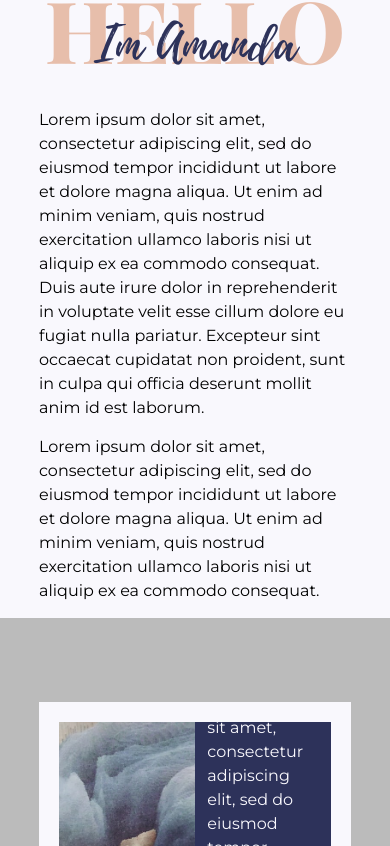
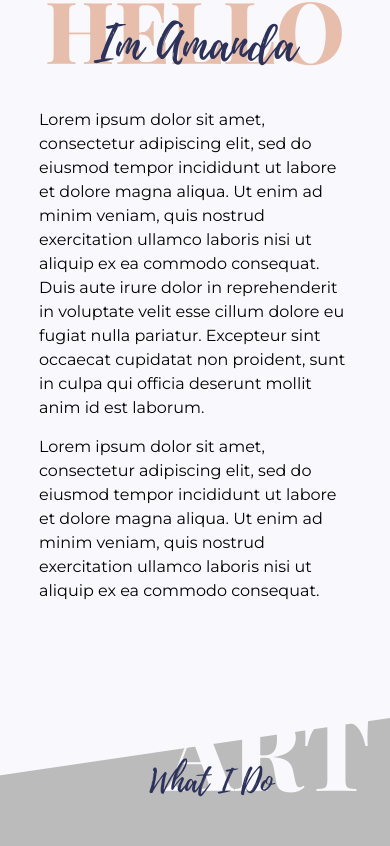
Before and after one commit to matthew-woodington/amanda-portfolio-v1, a React (Vite) app: page / in a window 390 px wide. Shown: the part 1154-2000 px from the top of the page. Built offline with nearby package versions, Linux system fonts and the light colour scheme.

Commit message:
art section graphics

```diff
--- a/src/App.jsx
+++ b/src/App.jsx
@@ -10,7 +10,7 @@ function App() {
 
   return (
     <div className="app">
-      <TopScroll />
+      {/* <TopScroll /> */}
       <Header />
       <div className="main-page">
         <Home />
--- a/src/Pages/About/about.css
+++ b/src/Pages/About/about.css
@@ -9,6 +9,7 @@
 .about.mobile {
   flex-direction: column;
   margin-top: 90px;
+  margin-bottom: 100px;
 }
 
 .about-media {
--- a/src/Pages/Art/Art.css
+++ b/src/Pages/Art/Art.css
@@ -1,4 +1,141 @@
 .art {
+  min-height: 100vh;
+  background-color: var(--grey1);
+}
+
+.art-intro, .art-outro {
+  width: 100%;
+  height: 130px;
+  background-color: var(--bg-white);
+  position: relative;
+}
+
+.intro-title {
+  font-family: var(--display);
+  font-size: 150px;
+  line-height: 100px;
+  font-weight: 800;
+  text-transform: uppercase;
+  color: var(--bg-white);
+
+  position: absolute;
+  right: 10%;
+  top: 0;
+}
+
+.intro-subtitle {
+  font-family: var(--cursive);
+  font-size: 60px;
+  line-height: 60px;
+  color: var(--bg-dark);
+
+  position: absolute;
+  right: 20%;
+  bottom: 0;
+}
+
+/** shapes **/
+
+.top-divider {
+  position: absolute;
+  bottom: 0;
+  left: 0;
+  width: 100%;
+  overflow: hidden;
+  line-height: 0;
+  transform: rotate(180deg);
+}
+
+.top-divider svg {
+  position: relative;
+  display: block;
+  width: calc(120% + 1.3px);
+  height: 130px;
+  transform: rotateY(180deg);
+}
+
+.top-divider .shape-fill {
+  fill: var(--grey1);
+}
+
+.bottom-divider {
+  position: absolute;
+  top: 0;
+  left: 0;
+  width: 100%;
+  overflow: hidden;
+  line-height: 0;
+}
+
+.bottom-divider svg {
+  position: relative;
+  display: block;
+  width: calc(120% + 1.3px);
+  height: 130px;
+  transform: rotateY(180deg);
+}
+
+.bottom-divider .shape-fill {
+  fill: var(--grey1);
+}
+
+@media (max-width: 767px) {
+  .top-divider svg, .bottom-divider svg {
+      width: calc(120% + 1.3px);
+      height: 100px;
+  }
+
+  .art-intro, .art-outro {
+    height: 100px;
+  }
+
+  .intro-title {
+    font-size: 120px;
+    line-height: 50px;
+
+    right: 5%;
+    top: 15%;
+  }
+
+  .intro-subtitle {
+    font-size: 40px;
+    line-height: 40px;
+
+    right: 20%;
+  }
+}
+
+@media (max-width: 480px) {
+  .top-divider svg, .bottom-divider svg {
+      width: calc(120% + 1.3px);
+      height: 80px;
+  }
+
+  .art-intro, .art-outro {
+    height: 80px;
+  }
+
+  .intro-title {
+    font-size: 100px;
+    line-height: 40px;
+
+    right: 5%;
+    top: 15%;
+  }
+
+  .intro-subtitle {
+    font-size: 32px;
+    line-height: 32px;
+
+    right: 30%;
+  }
+}
+
+/** end **/
+
+
+
+.display-section {
   height: 100vh;
   display: flex;
   justify-content: center;
@@ -24,7 +161,10 @@
   height: 100%;
   overflow: hidden;
   position: relative;
-  background-color: var(--bg-dark);
+}
+
+.img-container {
+  background-color: #8389bf;
 }
 
 .display-img {
@@ -61,7 +201,7 @@
 }
 
 .info-container {
-  /* background-color: var(--bg-dark); */
+  background-color: var(--bg-dark);
   display: flex;
   flex-direction: column;
   align-items: center;
@@ -78,6 +218,7 @@
   transform: translateX(0);
   transition: all 0.3s ease-in-out;
   transition-delay: 0.6s;
+  z-index: 10;
 }
 
 .info-number {
@@ -167,3 +308,44 @@
   transform: translate(10%);
   transition: all 0.3s ease-in-out;
 }
+
+@media (max-width: 900px) {
+  .art {
+    min-height: 100vh;
+  }
+
+  .art-display {
+    flex-direction: column;
+    width: 90%;
+  }
+
+  .img-container, .info-container {
+    width: 100%;
+  }
+
+  .display-title {
+    font-size: 30px;
+    padding: 5px 15px;
+  }
+
+  .display-buttons {
+    left: auto;
+    right: 0;
+    top: 50%;
+    transform: translateY(-50%);
+    flex-direction: column;
+
+    height: 250px;
+    width: 50px;
+    padding: 15px 10px;
+  }
+
+  .info-text {
+    font-size: 12px;
+  }
+
+  .info-number {
+    font-size: 100px;
+    line-height: 100px;
+  }
+}
--- a/src/Pages/Art/Art.jsx
+++ b/src/Pages/Art/Art.jsx
@@ -50,6 +50,13 @@ function Art() {
       return
     }
 
+    const previous = activeIndex
+    const activeBtn = document.getElementById(`dispbtn ${index}`)
+    const previousBtn = document.getElementById(`dispbtn ${previous}`)
+
+    activeBtn.classList.add('active')
+    previousBtn.classList.remove('active')
+
     setAnimate(true)
     setTimeout(updateDisplayInfo, 600, index)
   }
@@ -57,18 +64,23 @@ function Art() {
   const updateDisplayInfo = (index) => {
     setAnimate(false)
 
-    const previous = activeIndex
-    const activeBtn = document.getElementById(`dispbtn ${index}`)
-    const previousBtn = document.getElementById(`dispbtn ${previous}`)
-
     setActiveIndex(index)
-
-    activeBtn.classList.add('active')
-    previousBtn.classList.remove('active')
   }
 
   return (
     <div id='art' className='art'>
+
+      <div className="art-intro">
+        <div class="top-divider">
+          <svg data-name="Layer 1" xmlns="http://www.w3.org/2000/svg" viewBox="0 0 1200 120" preserveAspectRatio="none">
+            <path d="M1200 120L0 16.48 0 0 1200 0 1200 120z" class="shape-fill"></path>
+          </svg>
+        </div>
+        <h1 className="intro-title">Art</h1>
+        <h2 className="intro-subtitle">What I Do</h2>
+      </div>
+
+      <section className="display-section">
         <div className={animate ? "art-display animate" : "art-display"}>
           <div className="img-container">
             <img src={display.image} alt="artwork" className="display-img" />
@@ -85,6 +97,16 @@ function Art() {
             <button id="dispbtn 3" className="toggle-btn" onClick={() => changeDisplay(3)}><div className="btn-icon" /></button>
           </div>
         </div>
+      </section>
+
+      <div className="art-outro">
+        <div class="bottom-divider">
+          <svg data-name="Layer 1" xmlns="http://www.w3.org/2000/svg" viewBox="0 0 1200 120" preserveAspectRatio="none">
+            <path d="M1200 120L0 16.48 0 0 1200 0 1200 120z" class="shape-fill"></path>
+          </svg>
+        </div>
+      </div>
+
     </div>
   )
 }
--- a/vite.config.js
+++ b/vite.config.js
@@ -3,6 +3,6 @@ import react from "@vitejs/plugin-react";
 
 // https://vitejs.dev/config/
 export default defineConfig({
+  plugins: [react()],
   base: "/amanda-portfolio-v1/",
-  plugins: [react()],
 });
```
Also changed, not shown: src/Pages/About/About.jsx (line endings or trailing spaces). Lines whose indentation alone changed are shown as unchanged.
